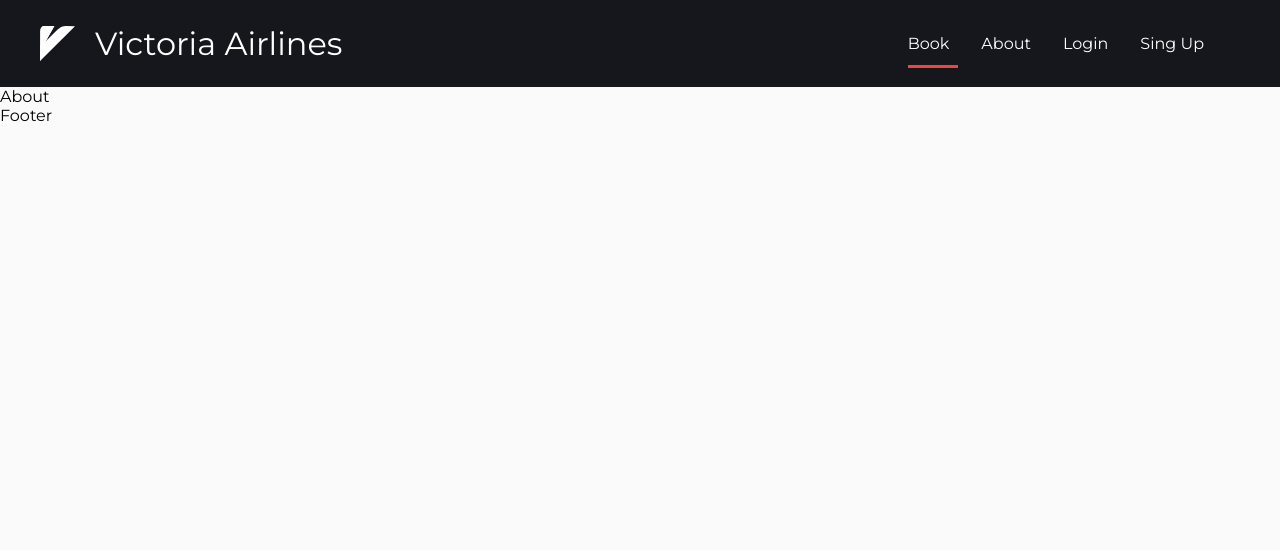
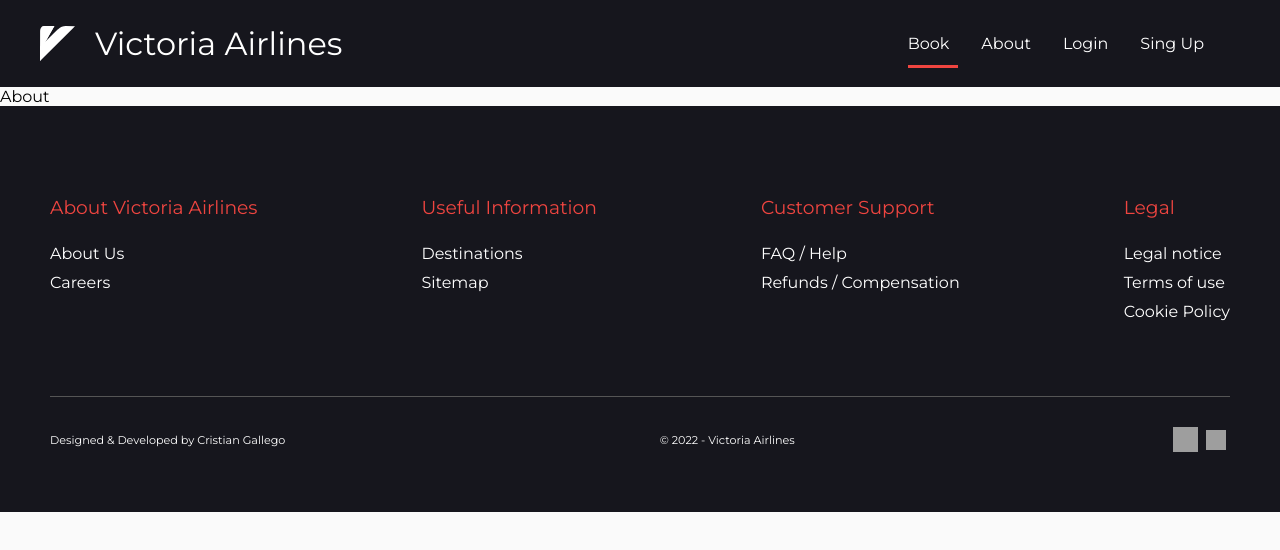
Before and after one commit to Cristian-Gallego/victoria-airlines, a React (Create React App) app: page /about in a window 1280 px wide. Shown: the top 550 px of the page. Built offline with nearby package versions, Linux system fonts and the light colour scheme; grey boxes are pictures that could not be loaded.

Commit message:
FEAT: ADD FOOTER
-  Created footer
-  Deployment to Github

```diff
--- a/src/components/HomePromo.jsx
+++ /dev/null
@@ -1,5 +0,0 @@
-function HomePromo() {
-	return <div>Promo</div>;
-}
-
-export default HomePromo;
--- a/src/components/layout/Footer.jsx
+++ b/src/components/layout/Footer.jsx
@@ -1,5 +1,86 @@
+import GithubIcon from '../../assets/icons/github.svg';
+import LinkedInIcon from '../../assets/icons/linkedin.svg';
+
 function Footer() {
-	return <div>Footer</div>;
+	return (
+		<footer className="footer">
+			<div className="container">
+				<div className="links">
+					<div className="about">
+						<h3>About Victoria Airlines</h3>
+						<ul>
+							<li>
+								<a href="/">About Us</a>
+							</li>
+							<li>
+								<a href="/">Careers</a>
+							</li>
+						</ul>
+					</div>
+
+					<div className="info">
+						<h3>Useful Information</h3>
+						<ul>
+							<li>
+								<a href="/">Destinations</a>
+							</li>
+							<li>
+								<a href="/">Sitemap</a>
+							</li>
+						</ul>
+					</div>
+
+					<div className="support">
+						<h3>Customer Support</h3>
+						<ul>
+							<li>
+								<a href="/">FAQ / Help</a>
+							</li>
+							<li>
+								<a href="/">Refunds / Compensation</a>
+							</li>
+						</ul>
+					</div>
+
+					<div className="legal">
+						<h3>Legal</h3>
+						<ul>
+							<li>
+								<a href="/">Legal notice</a>
+							</li>
+							<li>
+								<a href="/">Terms of use</a>
+							</li>
+							<li>
+								<a href="/">Cookie Policy </a>
+							</li>
+						</ul>
+					</div>
+				</div>
+				<hr />
+				<div className="copyright">
+					<small>Designed & Developed by Cristian Gallego</small>
+					<small>&copy; 2022 - Victoria Airlines</small>
+					<div className="icons">
+						<img
+							src={GithubIcon}
+							width="25px"
+							height="25px"
+							alt="github"
+							className="github-icon"
+						/>
+						<img
+							src={LinkedInIcon}
+							width="20px"
+							height="20px"
+							alt="github"
+							className="linkedin-icon"
+						/>
+					</div>
+				</div>
+			</div>
+		</footer>
+	);
 }
 
 export default Footer;
--- a/src/index.scss
+++ b/src/index.scss
@@ -233,3 +233,66 @@ body {
 }
 
 // HomePromo -----
+.home-promo {
+	height: 60vh;
+}
+
+// Footer -----
+.footer {
+	background-color: $secondary-color;
+	padding: 50px;
+
+	.links {
+		display: flex;
+		justify-content: space-between;
+		padding: 20px 0 70px;
+
+		h3 {
+			color: $primary-color;
+
+			font-weight: 400;
+			padding: 20px 0;
+		}
+
+		li {
+			list-style-type: none;
+			padding: 5px 0;
+		}
+
+		a {
+			color: #fff;
+		}
+
+		a:hover {
+			color: #ccc;
+		}
+	}
+
+	hr {
+		height: 1px;
+		background-color: #555;
+		border: none;
+	}
+
+	.copyright {
+		padding: 30px 0 10px;
+		display: flex;
+		justify-content: space-between;
+		align-items: center;
+	}
+
+	.icons {
+		display: flex;
+		align-items: center;
+	}
+
+	.github-icon,
+	.linkedin-icon {
+		margin: 0 4px;
+	}
+
+	small {
+		font-size: 0.7rem;
+		color: #fff;
+	}
+}
--- a/src/pages/Home.jsx
+++ b/src/pages/Home.jsx
@@ -1,5 +1,5 @@
 import Booking from '../components/layout/Booking';
-import HomePromo from '../components/HomePromo';
+import HomePromo from '../components/layout/HomePromo';
 
 function Home() {
 	return (
```
